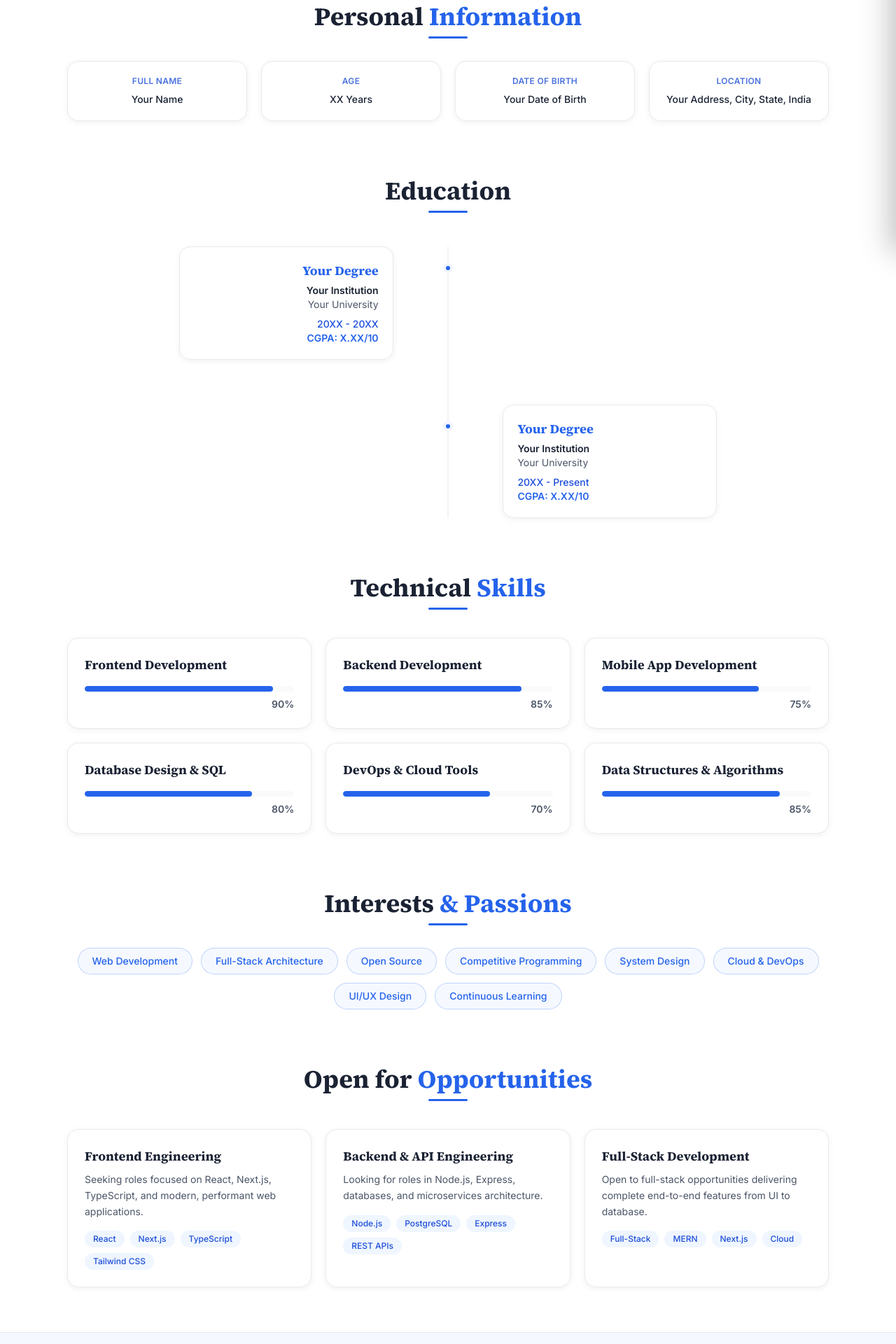
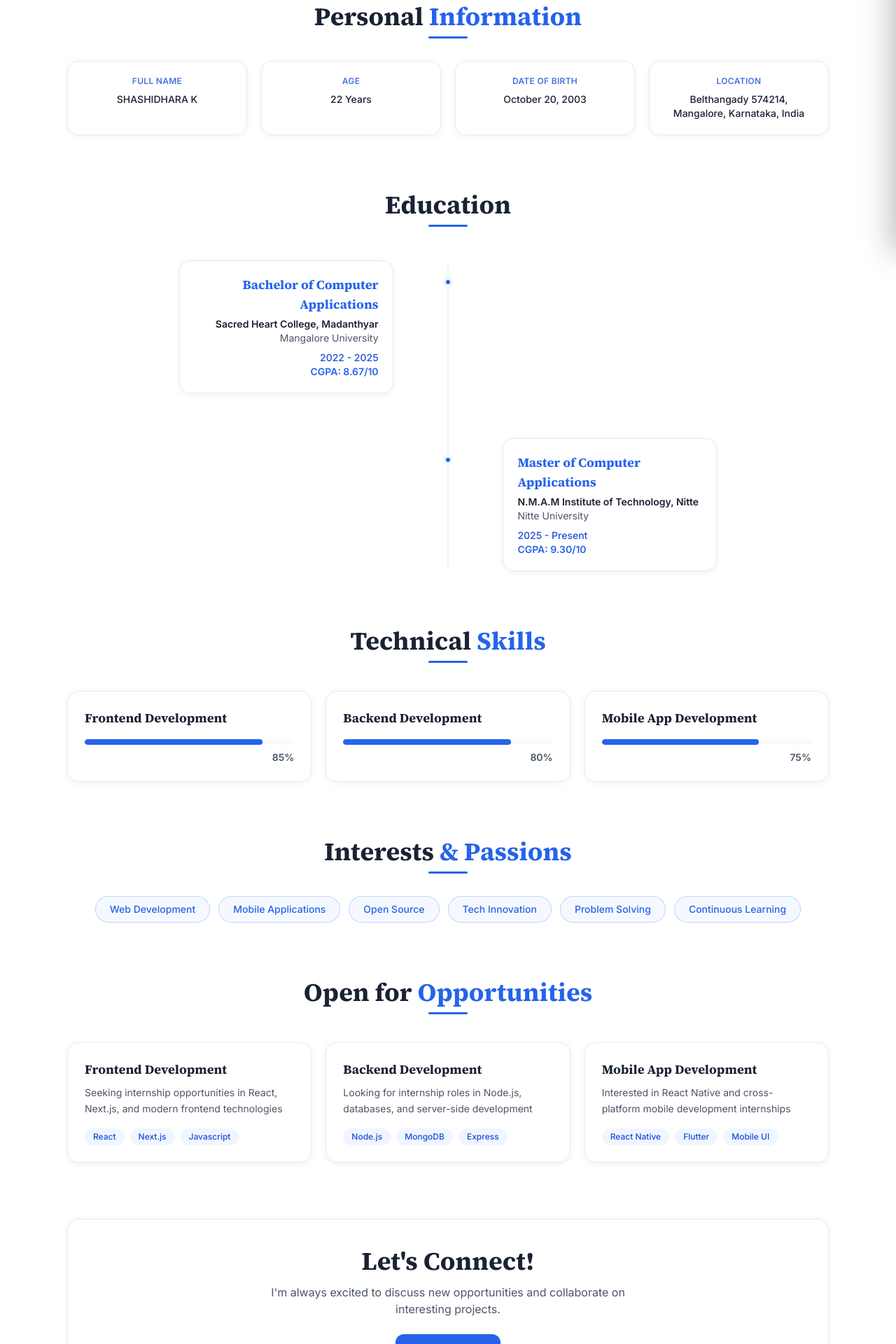
Before and after one commit to prathik0007/portfolio, a Next.js app: page /about in a window 1280 px wide. Shown: the part 440-2360 px from the top of the page at 70% size. Built offline with nearby package versions, Linux system fonts and the light colour scheme.

Commit message:
ui improvement

```diff
--- a/app/about/page.tsx
+++ b/app/about/page.tsx
@@ -1,5 +1,6 @@
 import type { Metadata } from "next";
 import Image from "next/image";
+import Link from "next/link";
 import { portfolio } from "@/data/portfolio";
 import SectionHeading from "@/components/SectionHeading";
 import PersonalInfo from "@/components/PersonalInfo";
@@ -71,6 +72,24 @@ export default function AboutPage() {
           <Opportunities />
         </div>
       </section>
+
+      {/* Let's Connect CTA */}
+      <section className="mt-20">
+        <div className="rounded-2xl border border-surface-border bg-white p-10 text-center shadow-card">
+          <h2 className="font-serif text-3xl font-bold text-ink sm:text-4xl">Let&apos;s Connect!</h2>
+          <p className="mx-auto mt-3 max-w-xl text-base text-ink-soft">
+            I&apos;m always excited to discuss new opportunities and collaborate on interesting projects.
+          </p>
+          <div className="mt-6">
+            <Link
+              href="/contact"
+              className="inline-flex items-center gap-2 rounded-xl bg-primary px-8 py-3 text-sm font-semibold text-white shadow-card transition-all hover:bg-primary-dark hover:shadow-card-hover"
+            >
+              Get In Touch
+            </Link>
+          </div>
+        </div>
+      </section>
     </div>
   );
 }
--- a/data/education.ts
+++ b/data/education.ts
@@ -1,7 +1,6 @@
 // ============================================================================
 // EDUCATION DATA
-// Powers the timeline on the About page. Add or remove entries freely —
-// the timeline layout adapts automatically.
+// Powers the timeline on the About page.
 // ============================================================================
 
 export type EducationEntry = {
@@ -16,18 +15,18 @@ export type EducationEntry = {
 export const education: EducationEntry[] = [
   {
     id: "edu-1",
-    degree: "Your Degree",
-    institution: "Your Institution",
-    university: "Your University",
-    years: "20XX - 20XX",
-    grade: "CGPA: X.XX/10",
+    degree: "Bachelor of Computer Applications",
+    institution: "Sacred Heart College, Madanthyar",
+    university: "Mangalore University",
+    years: "2022 - 2025",
+    grade: "CGPA: 8.67/10",
   },
   {
     id: "edu-2",
-    degree: "Your Degree",
-    institution: "Your Institution",
-    university: "Your University",
-    years: "20XX - Present",
-    grade: "CGPA: X.XX/10",
+    degree: "Master of Computer Applications",
+    institution: "N.M.A.M Institute of Technology, Nitte",
+    university: "Nitte University",
+    years: "2025 - Present",
+    grade: "CGPA: 9.30/10",
   },
 ];
--- a/data/portfolio.ts
+++ b/data/portfolio.ts
@@ -8,24 +8,24 @@
 
 export const portfolio = {
   // Basic identity
-  name: "Your Name",
-  shortName: "Your Name", // used in the About page "full name" field
-  initials: "Y", // shown in the header logo badge
-  role: "Your Role", // the first word is automatically highlighted in blue on the homepage
+  name: "SHASHIDHARA K",
+  shortName: "SHASHIDHARA K", // used in the About page "full name" field
+  initials: "S", // shown in the header logo badge
+  role: "Full-Stack Developer & Tech Enthusiast", // the first word is automatically highlighted in blue on the homepage
   tagline: "Full-Stack Developer & Tech Enthusiast", // used as page subtitle in nav drawer / about
 
   // Hero introduction
   greeting: "Hi, I'm",
   introduction:
-    "Your professional introduction goes here. Replace this text with your own description of what you do, what you're passionate about, and what makes you stand out.",
+    "I am a passionate Full-Stack Developer & Tech Enthusiast dedicated to creating high-performance, scalable web and mobile solutions with modern technologies.",
 
   // Personal details
   email: "your.email@example.com",
   phone: "+91 XXXXX XXXXX",
-  location: "Your City, State, India",
-  dateOfBirth: "Your Date of Birth",
-  age: "XX Years",
-  fullAddress: "Your Address, City, State, India",
+  location: "Belthangady 574214, Mangalore, Karnataka, India",
+  dateOfBirth: "October 20, 2003",
+  age: "22 Years",
+  fullAddress: "Belthangady 574214, Mangalore, Karnataka, India",
 
   // Homepage info card (top education + experience + location + availability)
   infoCard: {
@@ -54,13 +54,13 @@ export const portfolio = {
 
   // Footer
   footerTagline: "Crafting digital experiences with passion and precision",
-  copyrightName: "Your Name",
+  copyrightName: "SHASHIDHARA K",
 
   // SEO / metadata — edit these for search engines and link previews
   seo: {
-    title: "Your Name | Portfolio",
+    title: "SHASHIDHARA K | Portfolio",
     description:
-      "Portfolio of Your Name — Full-Stack Developer building modern, high-performance web and mobile applications.",
+      "Portfolio of SHASHIDHARA K — Full-Stack Developer building modern, high-performance web and mobile applications.",
     siteUrl: "https://yourdomain.com",
     ogImage: "/images/profile.jpg",
   },
--- a/data/skills.ts
+++ b/data/skills.ts
@@ -9,14 +9,11 @@ export type Skill = {
   percentage: number; // 0 - 100
 };
 
-// Original overview skills
+// Original overview skills (matches Screenshot 3)
 export const skills: Skill[] = [
-  { id: "frontend", name: "Frontend Development", percentage: 90 },
-  { id: "backend", name: "Backend Development", percentage: 85 },
+  { id: "frontend", name: "Frontend Development", percentage: 85 },
+  { id: "backend", name: "Backend Development", percentage: 80 },
   { id: "mobile", name: "Mobile App Development", percentage: 75 },
-  { id: "database", name: "Database Design & SQL", percentage: 80 },
-  { id: "devops", name: "DevOps & Cloud Tools", percentage: 70 },
-  { id: "problem-solving", name: "Data Structures & Algorithms", percentage: 85 },
 ];
 
 export type SkillProficiency = "Expert" | "Advanced" | "Proficient" | "Familiar";
@@ -84,12 +81,10 @@ export type SkillCategory = (typeof skillCategories)[number];
 
 export const interests: string[] = [
   "Web Development",
-  "Full-Stack Architecture",
+  "Mobile Applications",
   "Open Source",
-  "Competitive Programming",
-  "System Design",
-  "Cloud & DevOps",
-  "UI/UX Design",
+  "Tech Innovation",
+  "Problem Solving",
   "Continuous Learning",
 ];
 
@@ -103,20 +98,20 @@ export type Opportunity = {
 export const opportunities: Opportunity[] = [
   {
     id: "opp-frontend",
-    title: "Frontend Engineering",
-    description: "Seeking roles focused on React, Next.js, TypeScript, and modern, performant web applications.",
-    tags: ["React", "Next.js", "TypeScript", "Tailwind CSS"],
+    title: "Frontend Development",
+    description: "Seeking internship opportunities in React, Next.js, and modern frontend technologies",
+    tags: ["React", "Next.js", "Javascript"],
   },
   {
     id: "opp-backend",
-    title: "Backend & API Engineering",
-    description: "Looking for roles in Node.js, Express, databases, and microservices architecture.",
-    tags: ["Node.js", "PostgreSQL", "Express", "REST APIs"],
+    title: "Backend Development",
+    description: "Looking for internship roles in Node.js, databases, and server-side development",
+    tags: ["Node.js", "MongoDB", "Express"],
   },
   {
-    id: "opp-fullstack",
-    title: "Full-Stack Development",
-    description: "Open to full-stack opportunities delivering complete end-to-end features from UI to database.",
-    tags: ["Full-Stack", "MERN", "Next.js", "Cloud"],
+    id: "opp-mobile",
+    title: "Mobile App Development",
+    description: "Interested in React Native and cross-platform mobile development internships",
+    tags: ["React Native", "Flutter", "Mobile UI"],
   },
 ];
```
